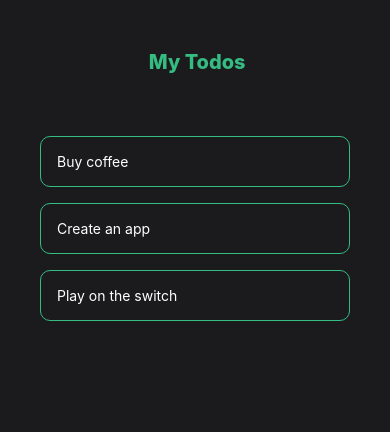
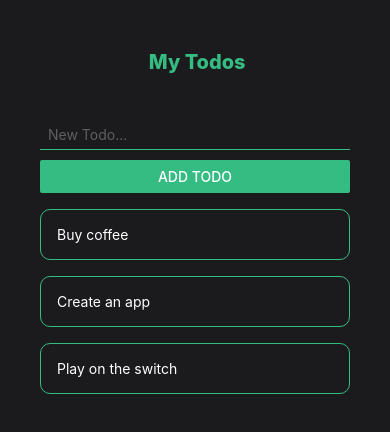
Before and after one commit to Dulmina98/learn-react-native-todo-app, a React Native app: screen / in a window 390 px wide. Shown: the top 432 px of the page. Built offline with nearby package versions, Linux system fonts and the light colour scheme.

Commit message:
Create AddToDo component with add to do functionality

```diff
--- a/App.js
+++ b/App.js
@@ -2,6 +2,7 @@
 import {useState} from "react";
 import Header from "./components/Header";
 import TodoItem from "./components/TodoItem";
+import {AddToDo} from "./components/AddToDo";
 
 export default function App() {
 
@@ -17,11 +18,20 @@
         })
     }
 
+    const addTodoHandler = (text) => {
+        setTodos((prevTodos) => {
+            return [
+                {text: text, key: Math.random().toString()},
+                ...prevTodos
+            ]
+        })
+    }
+
     return (
         <View style={styles.container}>
             <Header/>
             <View style={styles.content}>
-                {/* to do form */}
+                <AddToDo addTodoHandler={addTodoHandler}/>
                 <View style={styles.list}>
                     <FlatList
                         data={todos}
--- /dev/null
+++ b/components/AddToDo.js
@@ -0,0 +1,32 @@
+import React, {useState} from "react";
+import {Button, StyleSheet, TextInput, View} from "react-native";
+
+export function AddToDo({addTodoHandler}) {
+    const [text, setText] = useState('')
+    const changeHandler = (value) => {
+        setText(value)
+    }
+
+    return (
+        <View>
+            <TextInput
+                style={styles.input}
+                placeholder={"New Todo..."}
+                onChangeText={changeHandler}
+                placeholderTextColor={'rgba(255,255,255,0.3)'}
+            />
+            <Button onPress={() => addTodoHandler(text)} title={'Add Todo'} color={'#35BC83'}/>
+        </View>
+    )
+}
+
+const styles = StyleSheet.create({
+    input: {
+        marginBottom: 10,
+        paddingHorizontal: 8,
+        paddingVertical: 6,
+        borderBottomWidth: 1,
+        borderBottomColor: '#35BC83',
+        color: '#fff'
+    },
+})
```
